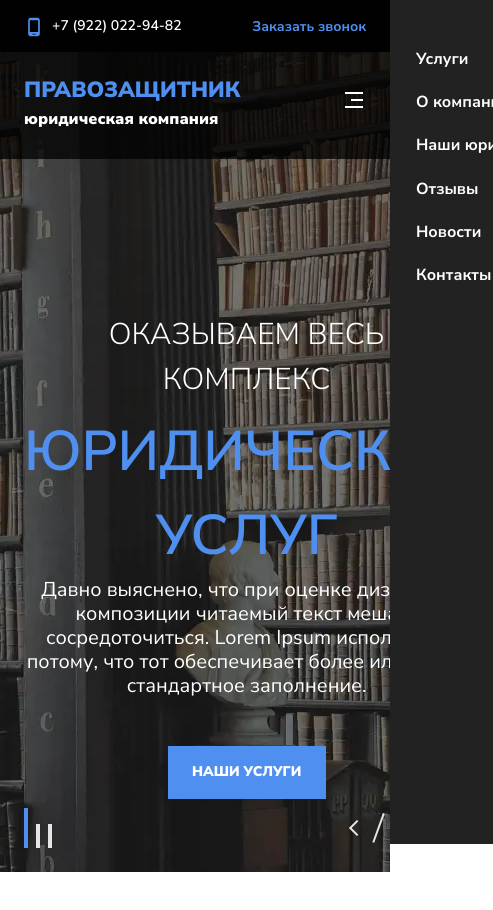
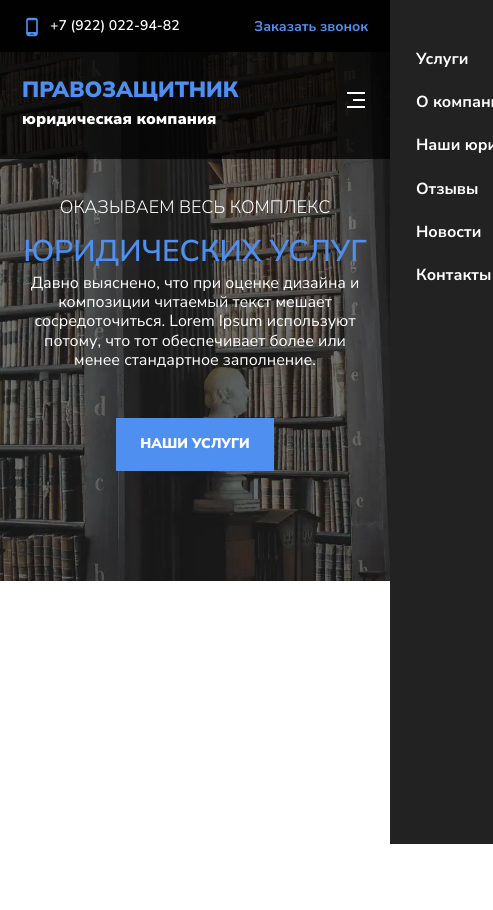
Before and after one commit to code0verdose/lawyer-landingpage, a plain HTML site: page index.html in a window 390 px wide. Shown: the top 910 px of the page, 493 px wide, since content can reach past the window. Drawn offline with Linux system fonts and the light colour scheme.

Commit message:
add: hero responsive

```diff
--- a/src/styles/blocks/_burger.scss
+++ b/src/styles/blocks/_burger.scss
@@ -41,6 +41,7 @@
     bottom: 0;
     right: 0;
     padding: 38px 26px;
+    z-index: 80;
 
     transition: 0.4s;
     transform: translateX(100%);
--- a/src/styles/blocks/_slider.scss
+++ b/src/styles/blocks/_slider.scss
@@ -6,6 +6,7 @@
     flex-grow: 1;
     display: flex;
     align-items: flex-end;
+    box-sizing: border-box;
   }
 
   &__pagination {
--- a/src/styles/config/_layout.scss
+++ b/src/styles/config/_layout.scss
@@ -1,6 +1,6 @@
 .container {
   max-width: 1320px;
   margin: 0 auto;
-  padding: 0 24px;
+  padding: 0 22px;
   box-sizing: content-box;
 }
--- a/src/styles/sections/_hero.scss
+++ b/src/styles/sections/_hero.scss
@@ -1,6 +1,6 @@
 .hero {
   min-height: 820px;
-  padding: 260px 0 24px;
+  padding: 260px 0 36px;
 
   display: flex;
   flex-direction: column;
@@ -66,3 +66,49 @@
     flex-grow: 1;
   }
 }
+
+@media (max-width: 1098px) {
+  .hero {
+    padding: 148px 0 24px;
+    min-height: 529px;
+
+    &__title {
+
+      &_top {
+        font-size: 24px;
+      }
+      &_bottom {
+        font-size: 50px;
+      }
+    }
+    &__subtitle {
+      font-size: 18px;
+      max-width: 696px;
+    }
+  }
+}
+
+@media (max-width: 568px) {
+  .hero {
+    padding: 142px 0 60px;
+    min-height: 529px;
+
+    &__title {
+
+      &_top {
+        font-size: 18px;
+      }
+      &_bottom {
+        font-size: 30px;
+      }
+    }
+    &__subtitle {
+      font-size: 16px;
+      max-width: 100%;
+    }
+
+    &__slider {
+      display: none;
+    }
+  }
+}
--- a/src/styles/style.scss
+++ b/src/styles/style.scss
@@ -8,5 +8,5 @@
 @import "./blocks/link";
 @import "./blocks/nav";
 @import "./blocks/burger";
+@import "./blocks/slider";
 @import "./sections/hero";
-@import "./blocks/slider";
```
Also changed, not shown: src/styles/style.css, 1 other file.
